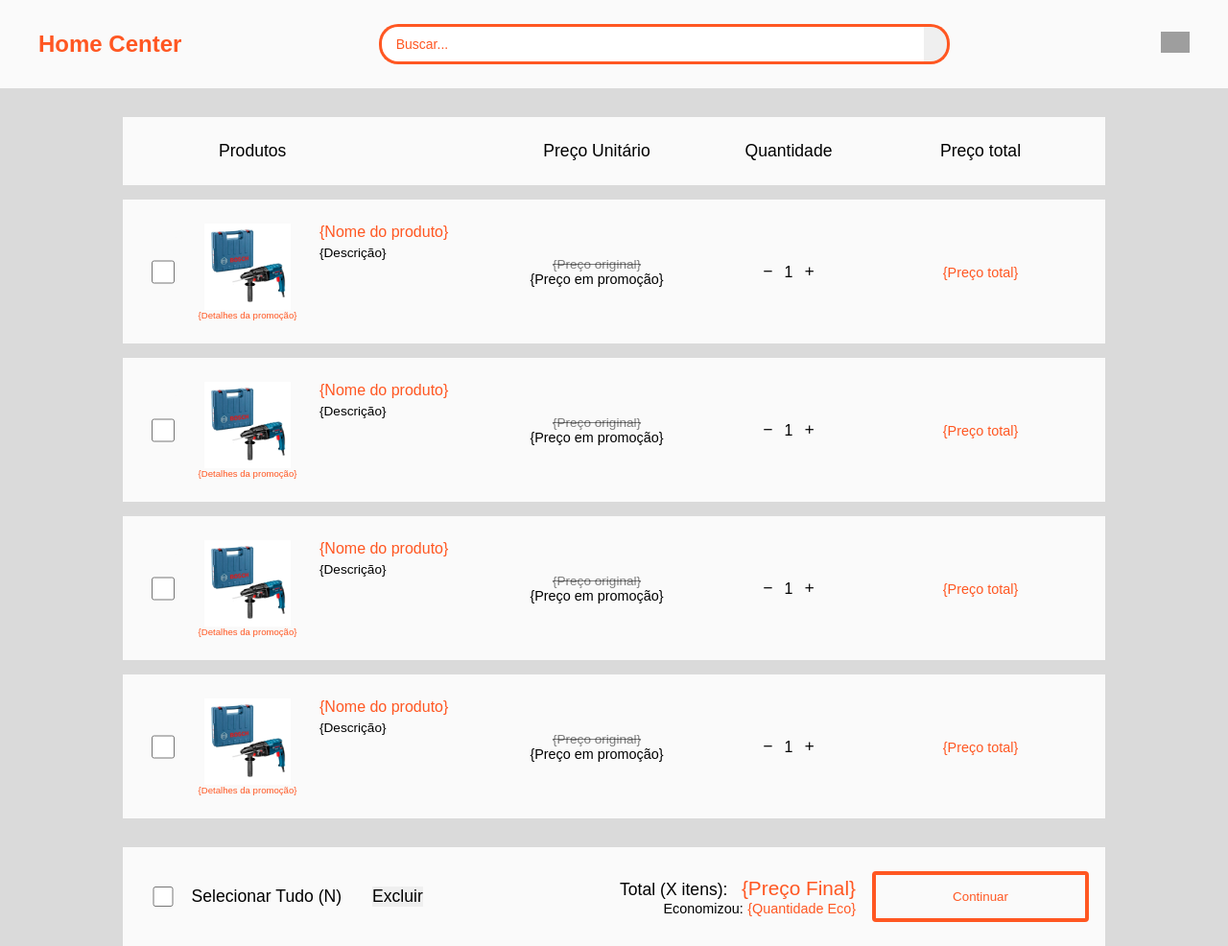
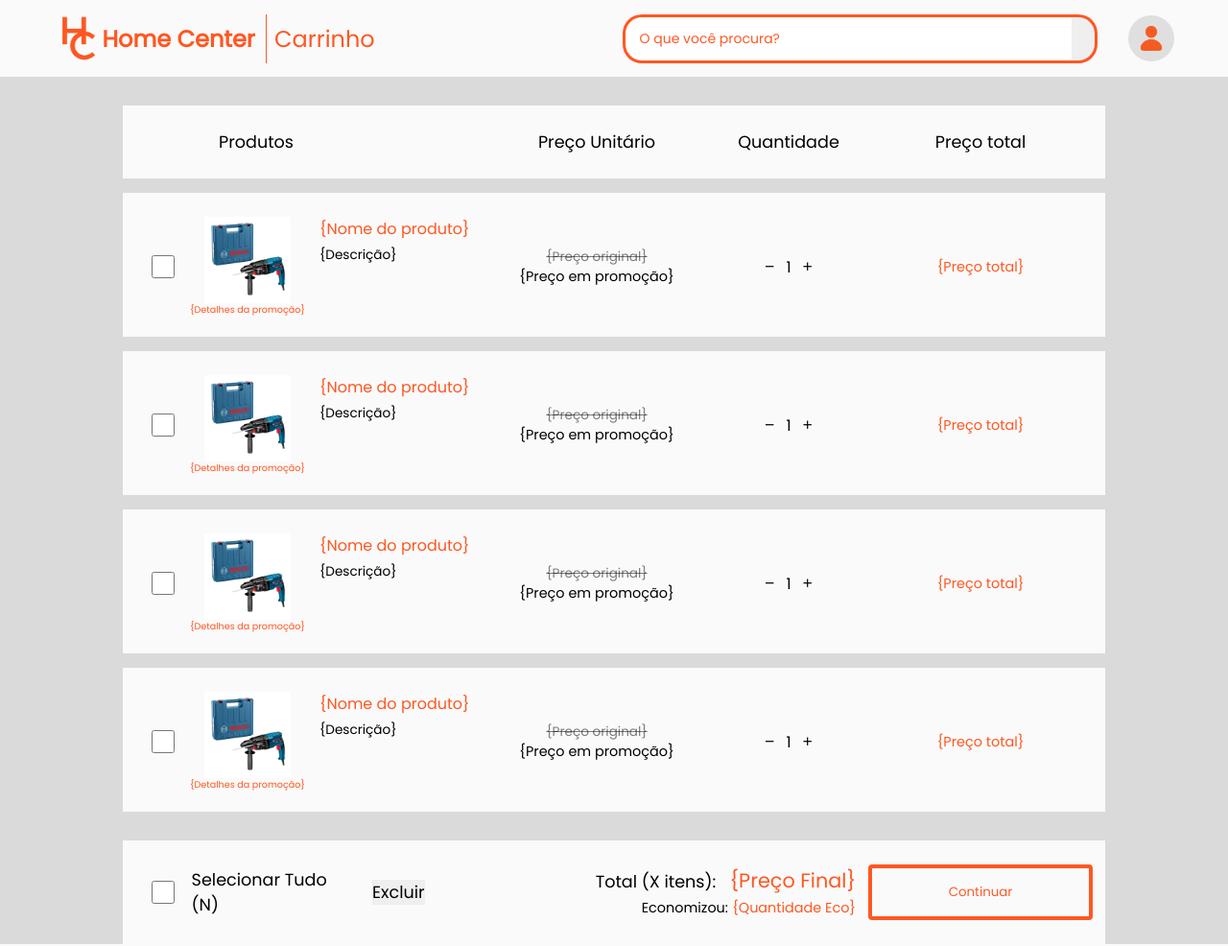
Before and after one commit to Samuel-Lima-dev/Projeto-web-ecommerce, a PHP site: page /pages/carrinho.html in a window 1280 px wide. Shown: the whole page at 96% size. Run offline with PHP 8.4, Linux system fonts and the light colour scheme; grey boxes are pictures that could not be loaded.

Commit message:
corrige erro de reference em idenx.html e atualiza cabeçalho de carrinho.html

```diff
--- a/assets/css/carrinho.css
+++ b/assets/css/carrinho.css
@@ -1,15 +1,15 @@
-  * {
-    margin: 0;
-    padding: 0;
-    box-sizing: border-box;
-    font-family: Arial, sans-serif;
-  }
-
 :root {
   --cor-primaria: #FF5722;
   --cor-secundaria: #fafafa;
   --cor-fundo: #DADADA;
   --cor-cinza: rgba(0, 0, 0, 50%);
+}
+
+* {
+  margin: 0;
+  padding: 0;
+  box-sizing: border-box;
+  font-family: 'Poppins', sans-serif;
 }
 
 body {
@@ -21,28 +21,46 @@
 
 /* Cabeçalho */
 .main_conteiner_head {
-    padding: 25px 0;
   background-color: var(--cor-secundaria);
+  padding: 10px 15px;
+  height: 80px;
+  display: flex;
+  align-items: center;
+  justify-content: center;
 }
 
 .conteiner_head {
-    max-width: 1200px;
-    margin: auto;
-    display: flex;
-    align-items: center;
-    justify-content: space-between;
+  width: auto;
+  display: grid;
+  grid-template-columns: 35rem auto auto;
+  gap: 2rem;
+}
+
+.logo_home img {
+  width: auto;
+  height: 50px;
 }
 
 .logo_home a {
+  display: flex;
+  align-items: center;
+  align-self: center;
   font-size: 1.5rem;
-    color: var(--cor-primaria);
+  color: #FF5722;
   text-decoration: none;
   font-weight: bold;
 }
 
+.logo_home .texto {
+  padding: 0.5rem;
+  margin-left: 0.7rem;
+  border-left: 1px solid var(--cor-primaria);
+  font-weight: 100;
+}
+
 .form-search {
   display: flex;
-      width: 595px;
+  width: 495px;
 }
 
 .form-search input {
@@ -54,6 +72,10 @@
   outline: none;
   color: var(--cor-primaria);
   font-size: 14px;
+}
+
+.form-search ::placeholder {
+  color: var(--cor-primaria);
 }
 
 .form-search button {
@@ -68,17 +90,37 @@
   justify-content: center;
 }
 
-  input::placeholder {
-    color: var(--cor-primaria);
-  }
-
 .form-search i {
   font-size: 14px;
 }
 
-  .user-options a img {
-    width: 30px;
-    margin-left: 15px;
+.user-options {
+  display: flex;
+  align-items: center;
+  gap: 20px;
+}
+
+.user-options a {
+  display: flex;
+  align-items: center;
+  justify-content: center;
+  width: 48px;
+  height: 48px;
+  background-color: rgb(224, 223, 223);
+  border-radius: 50%;
+  transition: background 0.3s ease;
+}
+
+.user-options a:hover {
+  background-color: #e64a19;
+}
+
+.icon {
+  width: 40px;
+  height: 40px;
+  display: block;
+  object-fit: contain;
+  margin: 0;
 }
 
 /* Categorias da lista */
@@ -165,7 +207,7 @@
   justify-content: center;
 }
 
-  .carrinho_item .preco_uni .preco_original{
+.carrinho_item .preco_uni .preco_original {
   font-size: 0.85rem;
   color: var(--cor-cinza);
   text-decoration: line-through
@@ -289,6 +331,7 @@
   .conteiner_head {
     flex-direction: column;
   }
+
   .form-search {
     margin: 10px 0;
   }
--- a/index.html
+++ b/index.html
@@ -35,7 +35,7 @@
                         <a href="pages/accounts/login.html">
                             <img src="assets/img/logo login (2).png" alt="Login" class="icon"></a>
 
-                        <a href="pages/carrinho/carrinho.html">
+                        <a href="pages/carrinho.html">
                             <img src="assets/img/sacola.png" alt="Carrinho" class="icon"></a>
                 </div>
     </header>
--- a/pages/carrinho.html
+++ b/pages/carrinho.html
@@ -3,7 +3,7 @@
 <head>
     <meta charset="UTF-8">
     <meta name="viewport" content="width=device-width, initial-scale=1.0">
-    <link rel="stylesheet" href="./css/carrinho.css">
+    <link rel="stylesheet" href="/./assets/css/carrinho.css">
     <title>Document</title>
     <link href="https://fonts.googleapis.com/css2?family=Poppins&display=swap" rel="stylesheet">
     <link rel="stylesheet" href="https://cdn.jsdelivr.net/npm/boxicons@latest/css/boxicons.min.css">
@@ -15,19 +15,23 @@
         <div class="main_conteiner_head">
             <div class="conteiner_head">
                 <div class="logo_home">
-                    <a href="/index.html">Home Center</a>
+                    <a href="/index.html">
+                        <img src="/assets/img/image-removebg-preview (1).png" alt="Home Center logo"/>
+                        Home Center
+                        <label class="texto">Carrinho</label>
+                    </a>
                 </div>
 
                 <div class="form-search">
-                    <input type="text" placeholder="Buscar...">
+                    <input type="text" placeholder="O que você procura?">
                     <button type="submit"><i class="fas fa-search"></i></button>
                 </div>
 
 
                 <div class="user-options">
                     <div>
-                        <a href="login.html"><img src="/./img/simbolo-de-usuario-negro.png" alt="Login"  ></a>
-                        <a href="cadastro.html" ></a>
+                        <a href="/pages/accounts/login.html">
+                            <img src="/assets/img/logo login (2).png" alt="Login" class="icon"></a>
                     </div>
                 </div>
             </div>
```
Lines whose indentation alone changed are shown as unchanged.
